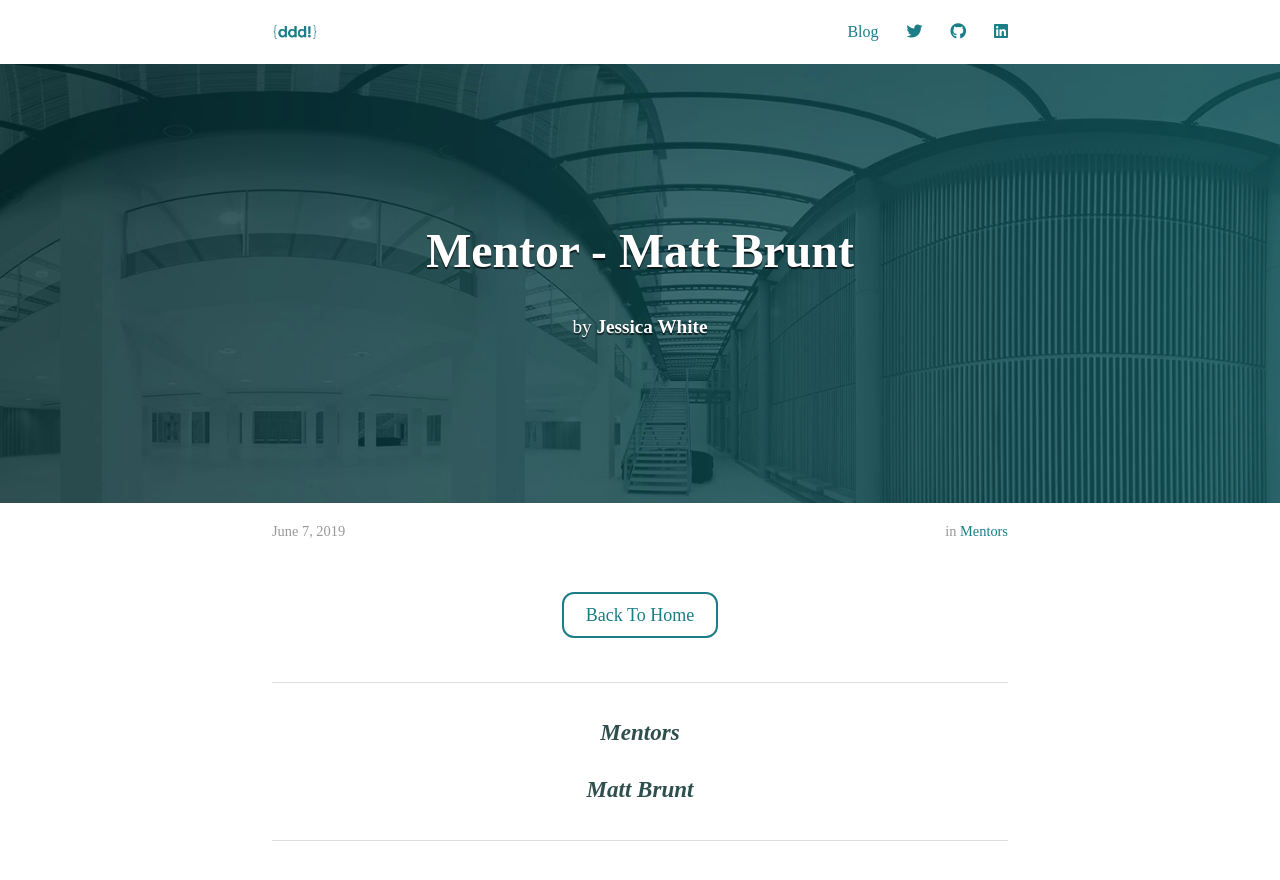
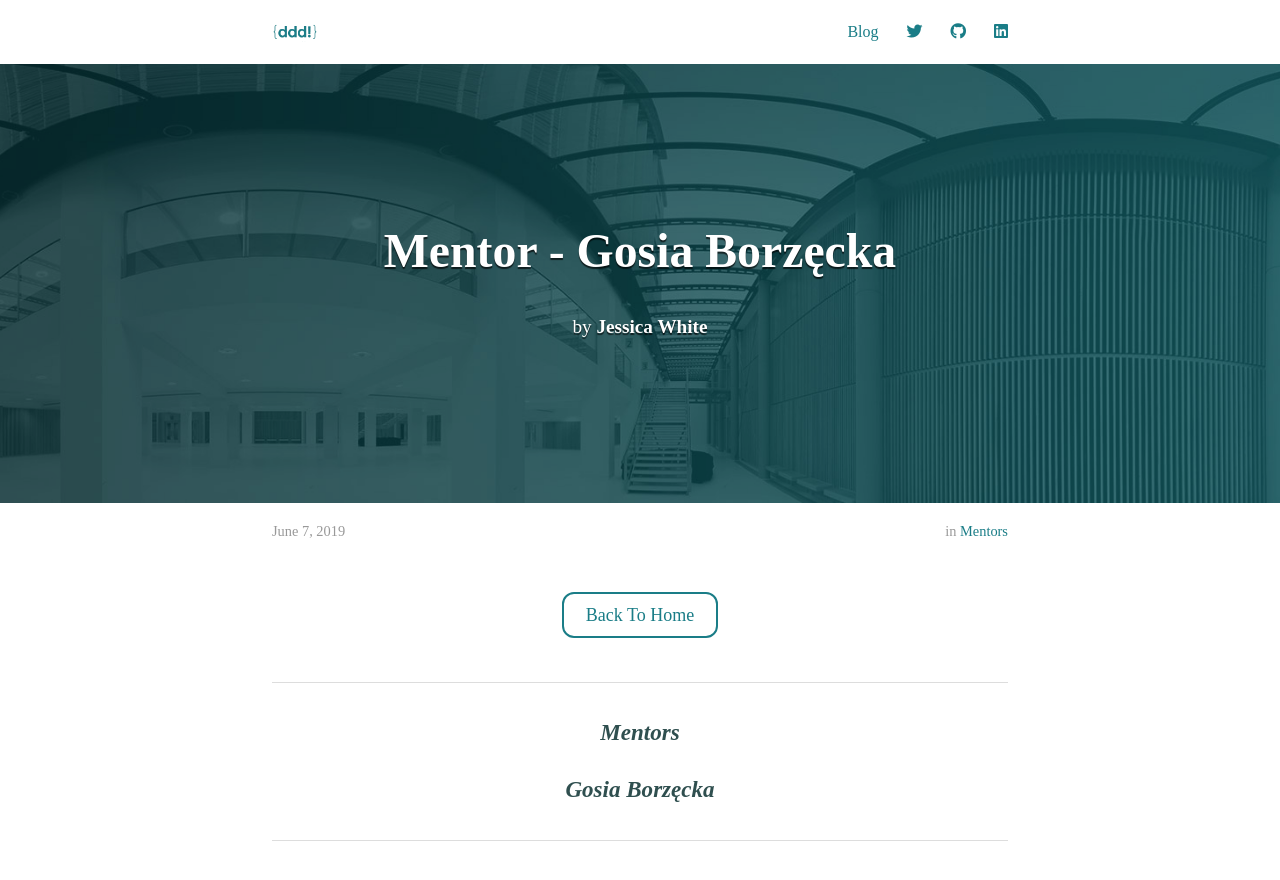
Before and after one commit to DDDEastMidlandsLimited/dddem-blog, a Jekyll site: the page built from _posts/2019-06-07-mentor-gosia-post.md, in a window 1280 px wide and 900 px high. Shown: the top 880 px of the window. Built offline with Jekyll 4.4.1, drawn with Linux system fonts in a browser that asks for light colours; nearby versions of some CDN libraries.

Commit message:
Correct Goias name

```diff
--- a/_posts/2019-06-07-mentor-gosia-post.md
+++ b/_posts/2019-06-07-mentor-gosia-post.md
@@ -1,7 +1,7 @@
 ---
 layout: post
-title: Mentor - Matt Brunt
-description: "Matt Brunt"
+title: Mentor - Gosia Borzęcka
+description: "Gosia"
 date: 2019-06-07
 cover: "/assets/header_image.jpg"
 author: Jessica White
@@ -13,7 +13,7 @@ share: true
 ----
 <center>
 <h3 class="quote"><i>Mentors</i> </h3>
-<h3 class="quote"><i>Matt Brunt</i> </h3>
+<h3 class="quote"><i>Gosia Borzęcka</i> </h3>
 </center>
 
 ---
```
